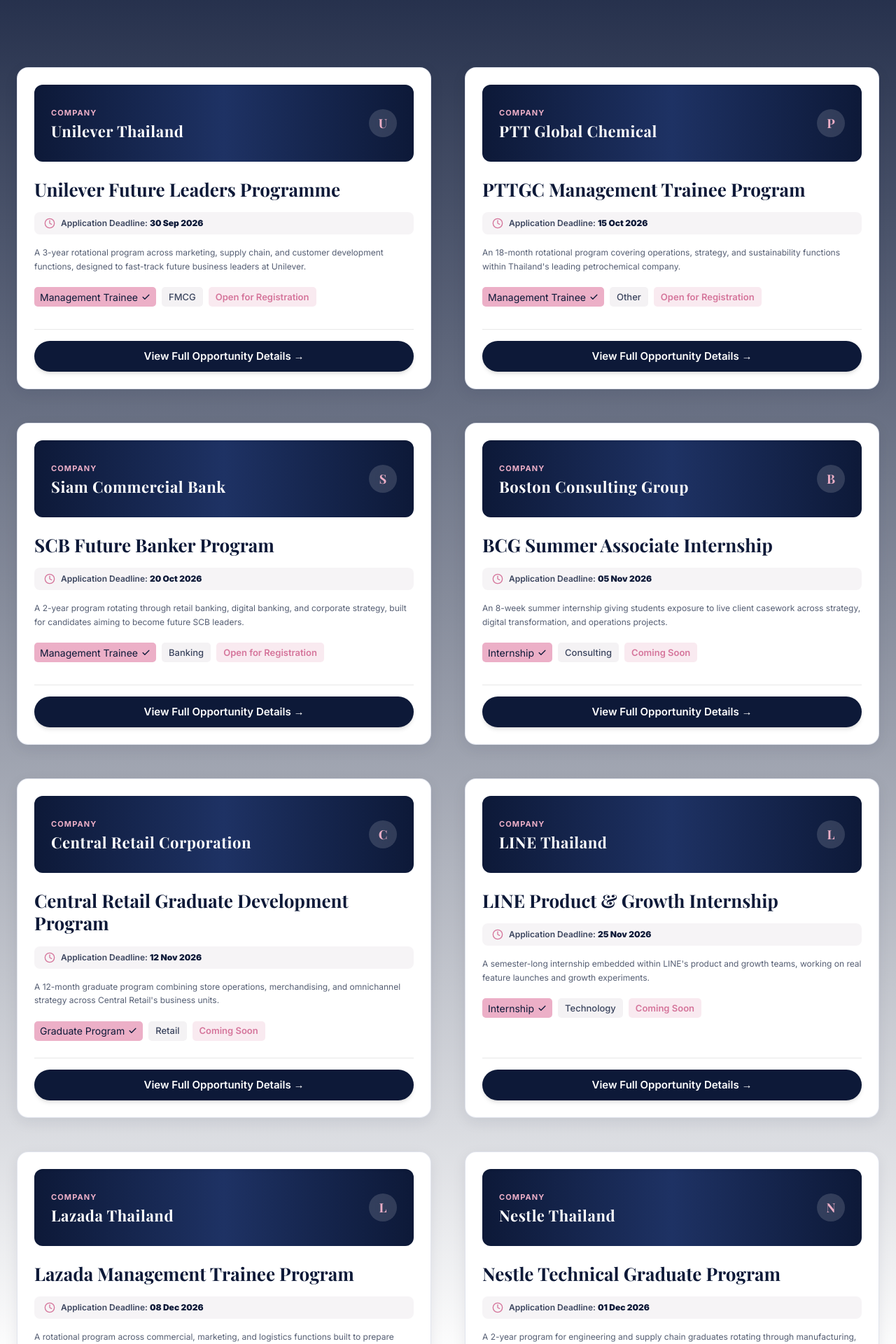
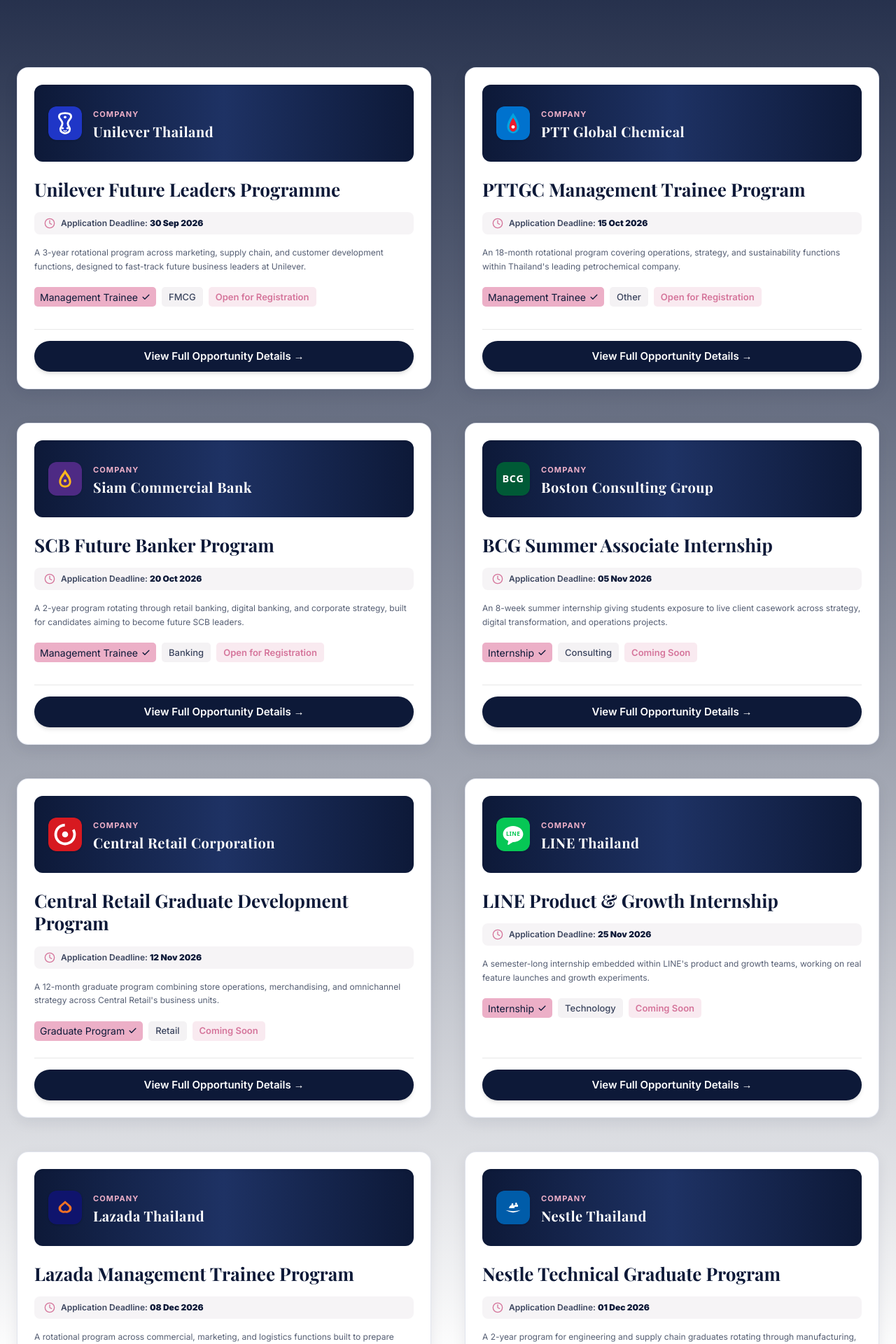
Before and after one commit to agehcx/cumt, a Next.js app: page /opportunities in a window 1280 px wide. Shown: the part 1480-3400 px from the top of the page at 70% size. Built offline with nearby package versions, Linux system fonts and the light colour scheme; a web font is replaced by a local one.

Commit message:
feat: move company logos to left with authentic marks, remove unconfirmed partner names, add bento mock imagery

```diff
--- a/app/opportunities/[slug]/page.tsx
+++ b/app/opportunities/[slug]/page.tsx
@@ -2,6 +2,7 @@
 import { ExternalLink } from "lucide-react";
 import { Placeholder } from "@/components/ui";
 import { opportunities } from "@/data/opportunities";
+import { CompanyLogo } from "@/components/company-logo";
 
 export function generateStaticParams() {
   return opportunities.map((opportunity) => ({ slug: opportunity.slug }));
@@ -38,12 +39,15 @@
             </span>
           </div>
 
-          <div className="mt-6">
-            <span className="text-xs font-semibold uppercase tracking-widest text-pink/80">Corporate Partner</span>
-            <h1 className="font-serif text-3xl font-bold leading-tight sm:text-4xl text-white">
-              {opportunity.programName}
-            </h1>
-            <p className="mt-1.5 text-lg font-medium text-pink">{opportunity.companyName}</p>
+          <div className="mt-6 flex items-center gap-5">
+            <CompanyLogo company={opportunity.companyName} size={64} />
+            <div>
+              <span className="text-xs font-semibold uppercase tracking-widest text-pink/80">Program Provider</span>
+              <h1 className="font-serif text-3xl font-bold leading-tight sm:text-4xl text-white">
+                {opportunity.programName}
+              </h1>
+              <p className="mt-1 text-lg font-medium text-pink">{opportunity.companyName}</p>
+            </div>
           </div>
 
           <div className="mt-4 border-t border-white/15 pt-3 text-xs text-white/80">
--- a/app/opportunities/page.tsx
+++ b/app/opportunities/page.tsx
@@ -10,6 +10,7 @@
   type OpportunityItem,
   type ProgramType,
 } from "@/data/opportunities";
+import { CompanyLogo } from "@/components/company-logo";
 
 const PROGRAM_TYPES: ProgramType[] = ["Management Trainee", "Internship", "Graduate Program"];
 const INDUSTRIES: Industry[] = [
@@ -159,14 +160,12 @@
   return (
     <article className="group flex h-full min-h-[460px] flex-col justify-between rounded-2xl border border-[#9BA5C3]/30 bg-white p-6 shadow-[0_6px_20px_rgba(13,25,56,0.08)] transition-all duration-300 hover:-translate-y-1.5 hover:border-pink hover:shadow-[0_16px_36px_rgba(13,25,56,0.14)]">
       <div>
-        <div className="flex h-[110px] items-center justify-between rounded-xl bg-gradient-to-r from-navy via-[#1e3264] to-navy px-6 text-white shadow-inner">
-          <div>
+        <div className="flex h-[110px] items-center gap-4 rounded-xl bg-gradient-to-r from-navy via-[#1e3264] to-navy px-5 text-white shadow-inner">
+          <CompanyLogo company={item.companyName} size={48} />
+          <div className="min-w-0 flex-1">
             <span className="text-[11px] font-bold uppercase tracking-widest text-pink">Company</span>
-            <p className="font-serif text-[22px] font-bold tracking-wide">{item.companyName}</p>
+            <p className="font-serif text-[20px] font-bold tracking-wide truncate">{item.companyName}</p>
           </div>
-          <span className="flex h-10 w-10 shrink-0 items-center justify-center rounded-full bg-white/15 text-pink backdrop-blur-sm font-serif font-bold text-lg">
-            {item.companyName.charAt(0)}
-          </span>
         </div>
 
         <h3 className="mt-6 font-serif text-[26px] font-bold leading-[1.25] text-navy group-hover:text-rose transition-colors">
--- a/components/cards.tsx
+++ b/components/cards.tsx
@@ -8,6 +8,7 @@
 import type { OpportunityItem } from "@/data/opportunities";
 import type { TeamMember } from "@/data/team";
 import { StatusBadge, Tag, ButtonLink } from "@/components/ui";
+import { CompanyLogo } from "@/components/company-logo";
 
 export function EventCard({ event }: { event: EventItem }) {
   return (
@@ -70,9 +71,12 @@
   return (
     <div className="group flex flex-col justify-between overflow-hidden rounded-2xl border border-gray-light/80 bg-white shadow-[0_4px_16px_rgba(13,25,56,0.06)] transition-all duration-300 hover:-translate-y-1 hover:border-pink hover:shadow-[0_12px_28px_rgba(13,25,56,0.12)]">
       <div>
-        <div className="flex h-28 flex-col justify-center bg-[linear-gradient(135deg,#0D1938_0%,#324574_100%)] px-6 text-white">
-          <span className="text-xs font-semibold uppercase tracking-wider text-pink">Program Provider</span>
-          <p className="font-serif text-lg font-bold">{opportunity.companyName}</p>
+        <div className="flex h-24 items-center gap-4 bg-[linear-gradient(135deg,#0D1938_0%,#324574_100%)] px-6 text-white">
+          <CompanyLogo company={opportunity.companyName} size={44} />
+          <div className="min-w-0 flex-1">
+            <span className="text-[11px] font-semibold uppercase tracking-wider text-pink">Program Provider</span>
+            <p className="font-serif text-lg font-bold leading-snug truncate">{opportunity.companyName}</p>
+          </div>
         </div>
 
         <div className="flex flex-col gap-3.5 p-6">
--- /dev/null
+++ b/components/company-logo.tsx
@@ -0,0 +1,240 @@
+import React from "react";
+
+interface CompanyLogoProps {
+  company: string;
+  className?: string;
+  size?: number;
+}
+
+export function CompanyLogo({ company, className = "", size = 48 }: CompanyLogoProps) {
+  const norm = company.toLowerCase();
+
+  // Unilever
+  if (norm.includes("unilever")) {
+    return (
+      <svg
+        width={size}
+        height={size}
+        viewBox="0 0 100 100"
+        fill="none"
+        xmlns="http://www.w3.org/2000/svg"
+        className={`shrink-0 rounded-xl overflow-hidden shadow-sm ${className}`}
+        aria-label="Unilever"
+      >
+        <rect width="100" height="100" rx="20" fill="#1F36C7" />
+        <path
+          d="M32 30 C32 24, 38 20, 50 20 C62 20, 68 24, 68 30 C68 38, 58 42, 58 50 C58 58, 64 62, 64 68 C64 76, 56 80, 50 80 C44 80, 36 76, 36 68 C36 62, 42 58, 42 50 C42 42, 32 38, 32 30 Z"
+          fill="none"
+          stroke="#FFFFFF"
+          strokeWidth="6"
+          strokeLinecap="round"
+        />
+        <circle cx="50" cy="32" r="4" fill="#FFFFFF" />
+        <circle cx="43" cy="65" r="3" fill="#FFFFFF" />
+        <circle cx="57" cy="65" r="3" fill="#FFFFFF" />
+        <path d="M46 72 C48 74, 52 74, 54 72" stroke="#FFFFFF" strokeWidth="3" strokeLinecap="round" />
+      </svg>
+    );
+  }
+
+  // PTT / PTTGC
+  if (norm.includes("ptt")) {
+    return (
+      <svg
+        width={size}
+        height={size}
+        viewBox="0 0 100 100"
+        fill="none"
+        xmlns="http://www.w3.org/2000/svg"
+        className={`shrink-0 rounded-xl overflow-hidden shadow-sm ${className}`}
+        aria-label="PTT Global Chemical"
+      >
+        <rect width="100" height="100" rx="20" fill="#0072CE" />
+        {/* PTT flame droplet motif */}
+        <path
+          d="M50 20 C50 20, 32 44, 32 60 C32 72, 40 80, 50 80 C60 80, 68 72, 68 60 C68 44, 50 20, 50 20 Z"
+          fill="#00A3E0"
+        />
+        <path
+          d="M50 34 C50 34, 39 49, 39 61 C39 69, 44 75, 50 75 C56 75, 61 69, 61 61 C61 49, 50 34, 50 34 Z"
+          fill="#ED1B2D"
+        />
+        <circle cx="50" cy="61" r="5" fill="#FFFFFF" />
+      </svg>
+    );
+  }
+
+  // Siam Commercial Bank (SCB)
+  if (norm.includes("siam commercial") || norm.includes("scb")) {
+    return (
+      <svg
+        width={size}
+        height={size}
+        viewBox="0 0 100 100"
+        fill="none"
+        xmlns="http://www.w3.org/2000/svg"
+        className={`shrink-0 rounded-xl overflow-hidden shadow-sm ${className}`}
+        aria-label="Siam Commercial Bank"
+      >
+        <rect width="100" height="100" rx="20" fill="#4E2A84" />
+        {/* SCB Bodhi Tree stylized leaf */}
+        <path
+          d="M50 22 C48 30, 32 42, 32 58 C32 70, 40 76, 50 76 C60 76, 68 70, 68 58 C68 42, 52 30, 50 22 Z"
+          fill="#FFB81C"
+        />
+        <path
+          d="M50 34 C49 40, 38 48, 38 60 C38 66, 43 70, 50 70 C57 70, 62 66, 62 60 C62 48, 51 40, 50 34 Z"
+          fill="#4E2A84"
+        />
+        <circle cx="50" cy="56" r="4.5" fill="#FFB81C" />
+      </svg>
+    );
+  }
+
+  // Boston Consulting Group (BCG)
+  if (norm.includes("bcg") || norm.includes("boston")) {
+    return (
+      <svg
+        width={size}
+        height={size}
+        viewBox="0 0 100 100"
+        fill="none"
+        xmlns="http://www.w3.org/2000/svg"
+        className={`shrink-0 rounded-xl overflow-hidden shadow-sm ${className}`}
+        aria-label="Boston Consulting Group"
+      >
+        <rect width="100" height="100" rx="20" fill="#005A36" />
+        <text
+          x="50"
+          y="60"
+          textAnchor="middle"
+          fill="#FFFFFF"
+          fontFamily="system-ui, -apple-system, sans-serif"
+          fontWeight="900"
+          fontSize="30"
+          letterSpacing="1.5"
+        >
+          BCG
+        </text>
+      </svg>
+    );
+  }
+
+  // Central Retail Corporation
+  if (norm.includes("central")) {
+    return (
+      <svg
+        width={size}
+        height={size}
+        viewBox="0 0 100 100"
+        fill="none"
+        xmlns="http://www.w3.org/2000/svg"
+        className={`shrink-0 rounded-xl overflow-hidden shadow-sm ${className}`}
+        aria-label="Central Retail Corporation"
+      >
+        <rect width="100" height="100" rx="20" fill="#D71920" />
+        <circle cx="50" cy="50" r="28" stroke="#FFFFFF" strokeWidth="8" fill="none" strokeDasharray="145 40" transform="rotate(-30 50 50)" />
+        <circle cx="50" cy="50" r="9" fill="#FFFFFF" />
+      </svg>
+    );
+  }
+
+  // LINE Thailand
+  if (norm.includes("line")) {
+    return (
+      <svg
+        width={size}
+        height={size}
+        viewBox="0 0 100 100"
+        fill="none"
+        xmlns="http://www.w3.org/2000/svg"
+        className={`shrink-0 rounded-xl overflow-hidden shadow-sm ${className}`}
+        aria-label="LINE Thailand"
+      >
+        <rect width="100" height="100" rx="20" fill="#06C755" />
+        <path
+          d="M50 25 C33.4 25 20 35.7 20 48.9 C20 57.1 25.5 64.2 33.8 68.3 C35.1 68.9 36 69.9 35.6 71.5 C35.2 73.1 34.3 76.7 33.7 78.9 C33.2 80.9 35 81.9 36.4 80.9 C42.3 76.8 49 72.8 50 72.8 C66.6 72.8 80 62.1 80 48.9 C80 35.7 66.6 25 50 25 Z"
+          fill="#FFFFFF"
+        />
+        <text
+          x="50"
+          y="54"
+          textAnchor="middle"
+          fill="#06C755"
+          fontFamily="system-ui, -apple-system, sans-serif"
+          fontWeight="900"
+          fontSize="17"
+          letterSpacing="0.5"
+        >
+          LINE
+        </text>
+      </svg>
+    );
+  }
+
+  // Lazada Thailand
+  if (norm.includes("lazada")) {
+    return (
+      <svg
+        width={size}
+        height={size}
+        viewBox="0 0 100 100"
+        fill="none"
+        xmlns="http://www.w3.org/2000/svg"
+        className={`shrink-0 rounded-xl overflow-hidden shadow-sm ${className}`}
+        aria-label="Lazada Thailand"
+      >
+        <rect width="100" height="100" rx="20" fill="#0F146D" />
+        <path
+          d="M50 30 L35 43 C29 48 29 57 35 62 C41 67 48 67 50 65 C52 67 59 67 65 62 C71 57 71 48 65 43 L50 30 Z"
+          fill="#F57224"
+        />
+        <path
+          d="M50 38 L40 47 C37 50 37 55 40 58 C43 61 47 61 50 59 C53 61 57 61 60 58 C63 55 63 50 60 47 L50 38 Z"
+          fill="#0F146D"
+        />
+      </svg>
+    );
+  }
+
+  // Nestle Thailand
+  if (norm.includes("nestle") || norm.includes("nestlé")) {
+    return (
+      <svg
+        width={size}
+        height={size}
+        viewBox="0 0 100 100"
+        fill="none"
+        xmlns="http://www.w3.org/2000/svg"
+        className={`shrink-0 rounded-xl overflow-hidden shadow-sm ${className}`}
+        aria-label="Nestle Thailand"
+      >
+        <rect width="100" height="100" rx="20" fill="#005CA9" />
+        <path
+          d="M28 58 Q50 72 72 58 Q50 64 28 58 Z"
+          fill="#FFFFFF"
+        />
+        <path
+          d="M38 52 C38 46 44 42 48 42 C52 42 56 46 54 52 Z"
+          fill="#FFFFFF"
+        />
+        <path
+          d="M52 48 C52 44 56 40 60 40 C63 40 66 43 64 48 Z"
+          fill="#FFFFFF"
+        />
+        <circle cx="48" cy="40" r="2.5" fill="#FFFFFF" />
+        <circle cx="59" cy="38" r="2.5" fill="#FFFFFF" />
+      </svg>
+    );
+  }
+
+  // Fallback
+  return (
+    <div
+      style={{ width: size, height: size }}
+      className={`flex shrink-0 items-center justify-center rounded-xl bg-gradient-to-br from-pink/20 to-cream font-serif font-bold text-navy shadow-inner ${className}`}
+    >
+      <span style={{ fontSize: size * 0.45 }}>{company.charAt(0)}</span>
+    </div>
+  );
+}
```
Also changed, not shown: app/page.tsx (+16 -26 lines), app/partners/page.tsx (+22 -35 lines).
